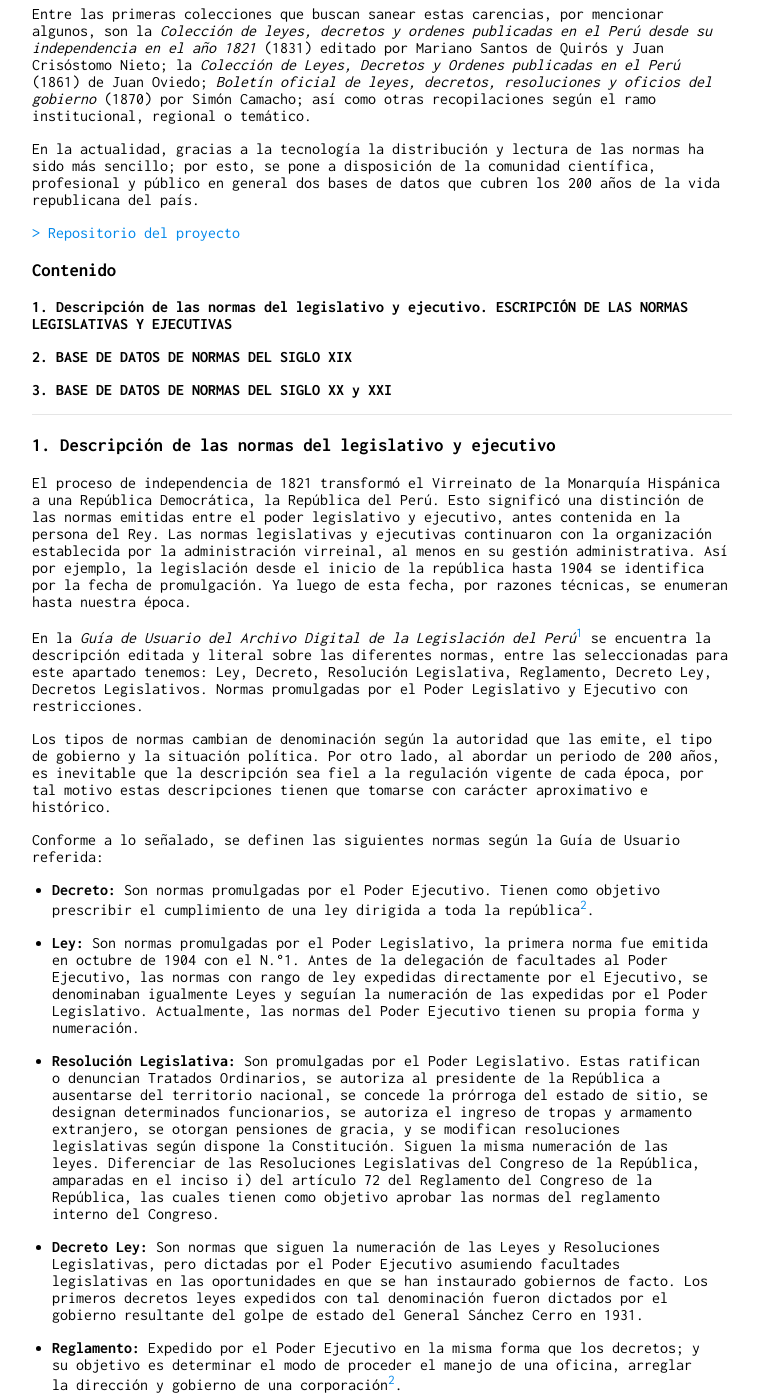
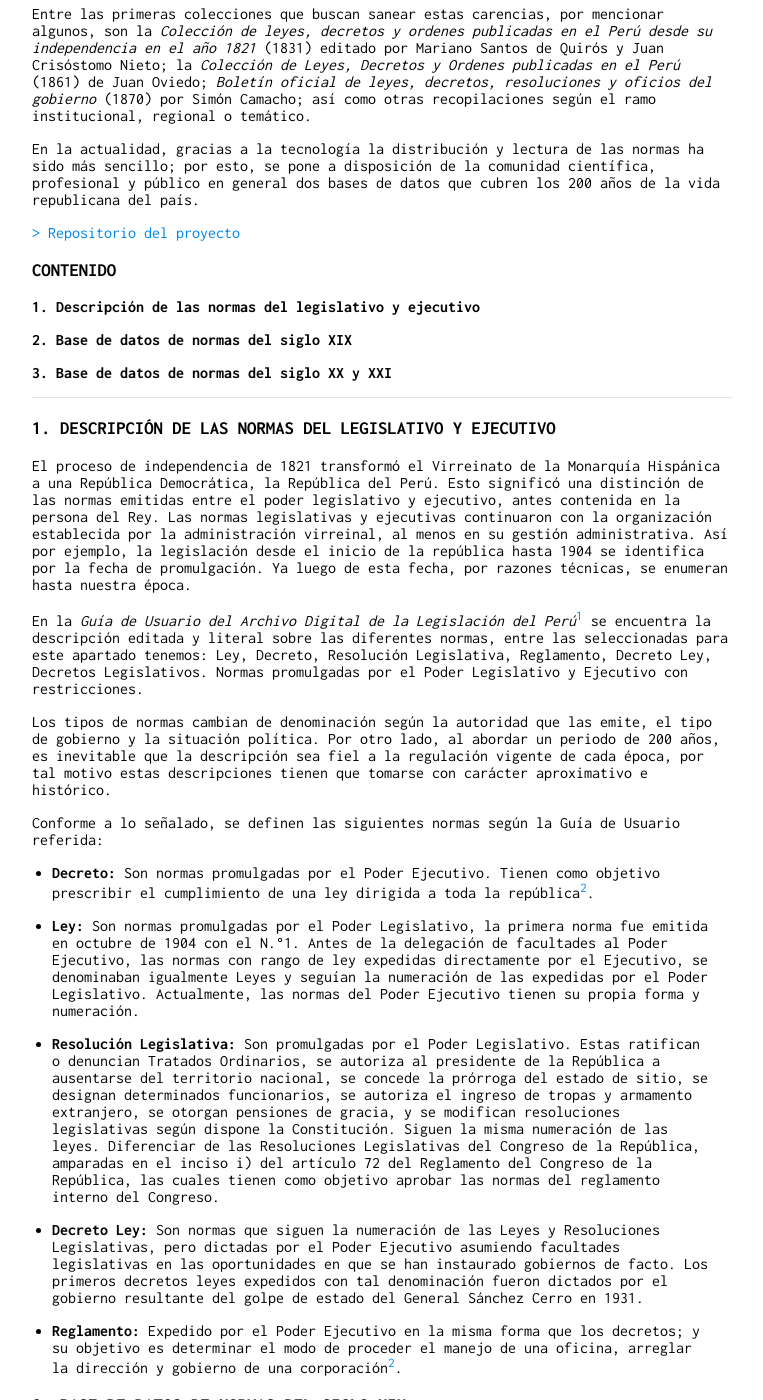
Before and after one commit to actio1680/actio1680.github.io, a Jekyll site: the page built from proyecto1/presentacion1.md, in a window 1280 px wide and 1400 px high, scrolled down 281 px. Shown: the whole window, without its empty margins (258-1021 px from the left). Built offline with Jekyll 4.4.1, drawn with Linux system fonts in a browser that asks for light colours; our own code applies the rules of GitHub Pages for plain Markdown files; some of the changed text lies outside the part shown.

Commit message:
Update presentacion1.md

```diff
--- a/proyecto1/presentacion1.md
+++ b/proyecto1/presentacion1.md
@@ -12,16 +12,16 @@ En la actualidad, gracias a la tecnología la distribución y lectura de las nor
 
 [> Repositorio del proyecto](https://github.com/actio1680/Cuerpos-legales-Peru/tree/main/Normas-Legislativo-Ejecutivo)
 
-### Contenido
-**1. Descripción de las normas del legislativo y ejecutivo. ESCRIPCIÓN DE LAS NORMAS LEGISLATIVAS Y EJECUTIVAS**
+### CONTENIDO
+**1. Descripción de las normas del legislativo y ejecutivo**
 
-**2. BASE DE DATOS DE NORMAS DEL SIGLO XIX**
+**2. Base de datos de normas del siglo XIX**
 
-**3. BASE DE DATOS DE NORMAS DEL SIGLO XX y XXI**
+**3. Base de datos de normas del siglo XX y XXI**
 
 ---
 
-### 1. Descripción de las normas del legislativo y ejecutivo
+### 1. DESCRIPCIÓN DE LAS NORMAS DEL LEGISLATIVO Y EJECUTIVO
 
 El proceso de independencia de 1821 transformó el Virreinato de la Monarquía Hispánica a una República Democrática, la República del Perú. Esto significó una distinción de las normas emitidas entre el poder legislativo y ejecutivo, antes contenida en la persona del Rey. Las normas legislativas y ejecutivas continuaron con la organización establecida por la administración virreinal, al menos en su gestión administrativa. Así por ejemplo, la legislación desde el inicio de la república hasta 1904 se identifica por la fecha de promulgación. Ya luego de esta fecha, por razones técnicas, se enumeran hasta nuestra época.
 
```
Also changed, not shown: other parts of proyecto1/presentacion1.md (+2 -2 lines).
